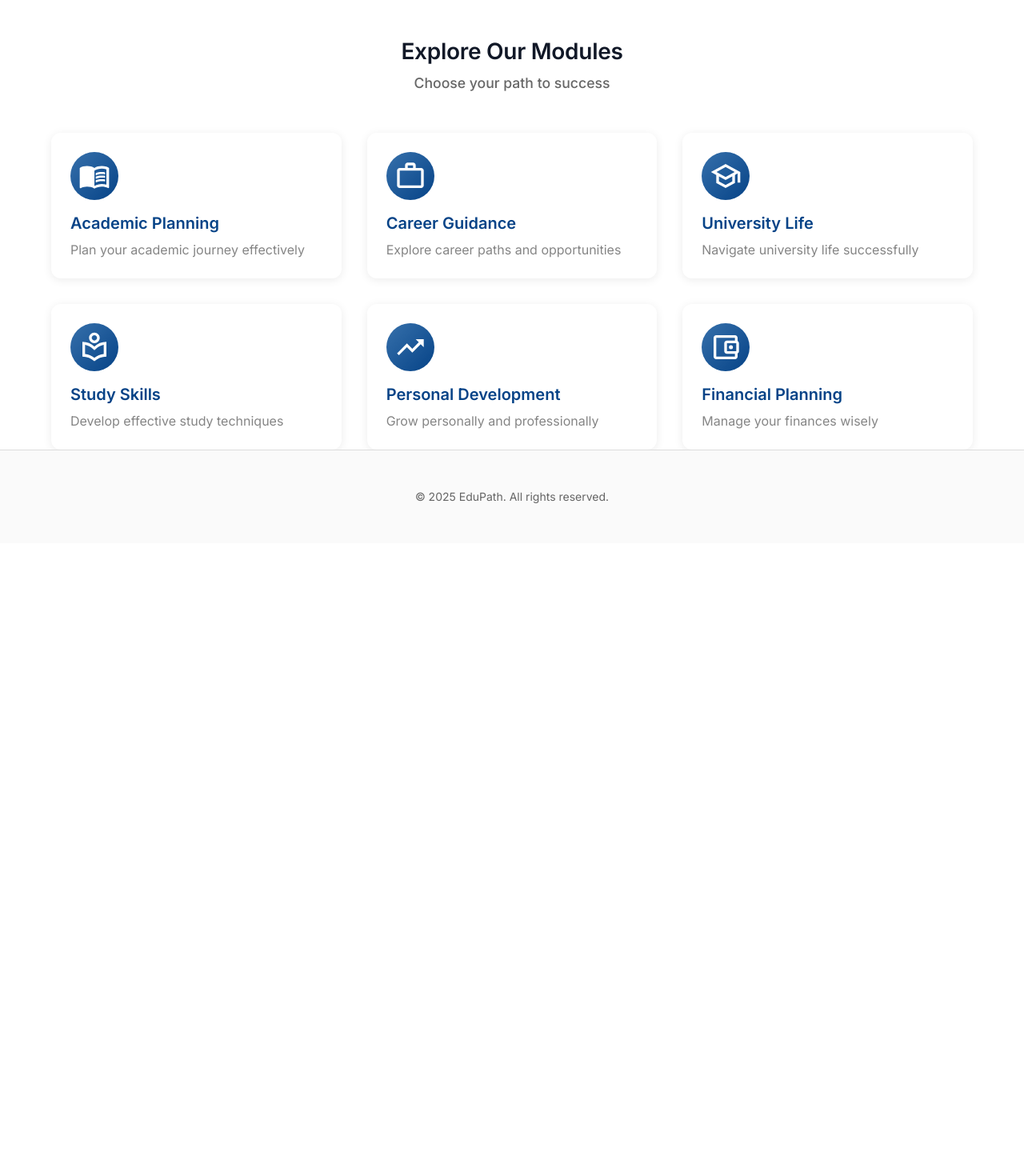
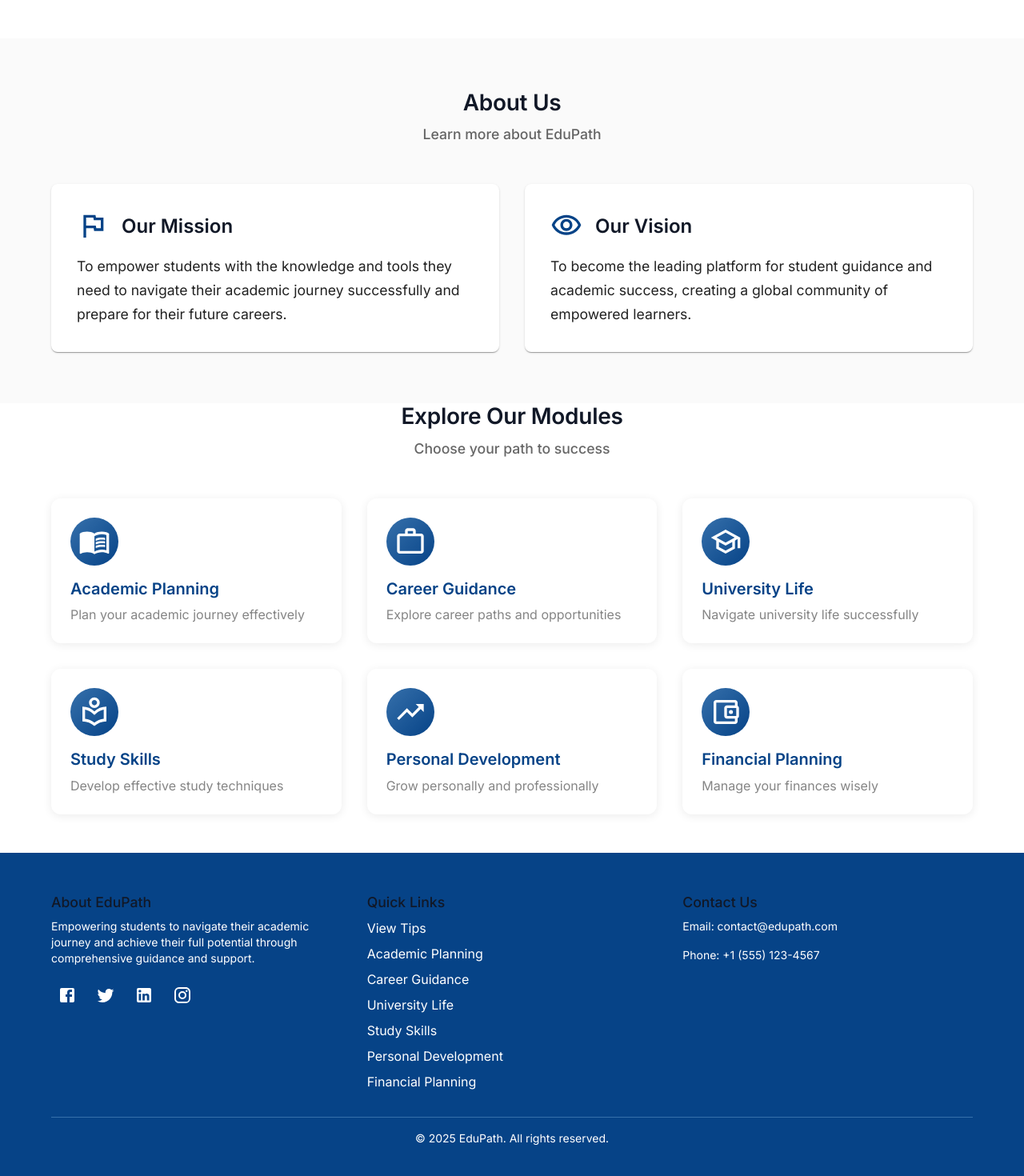
Before and after one commit to Abdulrezak-halid/eduPath-app, a React (Vite) app in the folder packages/frontend/: page / in a window 1280 px wide. Shown: the part 360-1830 px from the top of the page at 80% size. Before the commit the page ends 1039 px from the top, so only its background shows below. Built offline with nearby package versions, Linux system fonts and the light colour scheme.

Commit message:
feat(front): improve home and footer pages

```diff
--- a/packages/frontend/src/locales/en.json
+++ b/packages/frontend/src/locales/en.json
@@ -2,6 +2,7 @@
   "EduPath": "EduPath",
   "startJourney": "Start Your Journey",
   "viewTips": "View Tips",
+  "back": "Back",
   "loading": "Loading...",
   "error": "An error occurred",
   "readMore": "Read More",
@@ -102,5 +103,13 @@
   "aboutMissionTitle": "Our Mission",
   "aboutMissionDescription": "To empower students with the knowledge and tools they need to navigate their academic journey successfully and prepare for their future careers.",
   "aboutVisionTitle": "Our Vision",
-  "aboutVisionDescription": "To become the leading platform for student guidance and academic success, creating a global community of empowered learners."
+  "aboutVisionDescription": "To become the leading platform for student guidance and academic success, creating a global community of empowered learners.",
+
+  "footerAboutTitle": "About EduPath",
+  "footerAboutDescription": "Empowering students to navigate their academic journey and achieve their full potential through comprehensive guidance and support.",
+  "footerQuickLinksTitle": "Quick Links",
+  "footerContactTitle": "Contact Us",
+  "footerContactEmail": "Email: contact@edupath.com",
+  "footerContactPhone": "Phone: +1 (555) 123-4567",
+  "footerRightsReserved": "All rights reserved."
 }
--- a/packages/frontend/src/modules/home/pages/CHomePage.tsx
+++ b/packages/frontend/src/modules/home/pages/CHomePage.tsx
@@ -1,6 +1,21 @@
-import { Box, Button, Container, Grid, Typography } from '@mui/material';
+import {
+  Box,
+  Button,
+  Container,
+  Grid,
+  Typography,
+  IconButton,
+  Stack,
+  Link,
+} from '@mui/material';
 import { useTranslation } from 'react-i18next';
 import { Link as RouterLink } from 'react-router-dom';
+import FlagOutlinedIcon from '@mui/icons-material/FlagOutlined';
+import VisibilityOutlinedIcon from '@mui/icons-material/VisibilityOutlined';
+import FacebookIcon from '@mui/icons-material/Facebook';
+import TwitterIcon from '@mui/icons-material/Twitter';
+import LinkedInIcon from '@mui/icons-material/LinkedIn';
+import InstagramIcon from '@mui/icons-material/Instagram';
 
 import { getModules } from '@/shared/constants/modules';
 import { CModuleCard } from '@/shared/components/CModuleCard';
@@ -51,6 +66,98 @@ export const CHomePage = (): JSX.Element => {
         </Container>
       </Box>
 
+      {/* About Us Section */}
+      <Box sx={{ bgcolor: 'grey.50', py: 8, mt: 6 }}>
+        <Container maxWidth="lg">
+          <Typography variant="h3" component="h2" align="center" gutterBottom>
+            {t('aboutTitle')}
+          </Typography>
+          <Typography
+            variant="h6"
+            component="p"
+            align="center"
+            color="text.secondary"
+            sx={{ mb: 6, maxWidth: '800px', mx: 'auto' }}
+          >
+            {t('aboutSubtitle')}
+          </Typography>
+          <Grid container spacing={4}>
+            <Grid item xs={12} md={6}>
+              <Box
+                sx={{
+                  p: 4,
+                  height: '100%',
+                  bgcolor: 'background.paper',
+                  borderRadius: 2,
+                  boxShadow: 1,
+                  transition: 'transform 0.3s ease-in-out',
+                  '&:hover': {
+                    transform: 'translateY(-8px)',
+                    boxShadow: 3,
+                  },
+                }}
+              >
+                <Box
+                  sx={{
+                    display: 'flex',
+                    alignItems: 'center',
+                    mb: 2,
+                    color: 'primary.main',
+                  }}
+                >
+                  <FlagOutlinedIcon sx={{ fontSize: 40, mr: 2 }} />
+                  <Typography variant="h4" component="h3">
+                    {t('aboutMissionTitle')}
+                  </Typography>
+                </Box>
+                <Typography
+                  variant="body1"
+                  sx={{ fontSize: '1.1rem', lineHeight: 1.7 }}
+                >
+                  {t('aboutMissionDescription')}
+                </Typography>
+              </Box>
+            </Grid>
+            <Grid item xs={12} md={6}>
+              <Box
+                sx={{
+                  p: 4,
+                  height: '100%',
+                  bgcolor: 'background.paper',
+                  borderRadius: 2,
+                  boxShadow: 1,
+                  transition: 'transform 0.3s ease-in-out',
+                  '&:hover': {
+                    transform: 'translateY(-8px)',
+                    boxShadow: 3,
+                  },
+                }}
+              >
+                <Box
+                  sx={{
+                    display: 'flex',
+                    alignItems: 'center',
+                    mb: 2,
+                    color: 'primary.main',
+                  }}
+                >
+                  <VisibilityOutlinedIcon sx={{ fontSize: 40, mr: 2 }} />
+                  <Typography variant="h4" component="h3">
+                    {t('aboutVisionTitle')}
+                  </Typography>
+                </Box>
+                <Typography
+                  variant="body1"
+                  sx={{ fontSize: '1.1rem', lineHeight: 1.7 }}
+                >
+                  {t('aboutVisionDescription')}
+                </Typography>
+              </Box>
+            </Grid>
+          </Grid>
+        </Container>
+      </Box>
+
       {/* Modules Section */}
       <Container maxWidth="lg">
         <Typography variant="h3" component="h2" align="center" gutterBottom>
@@ -73,6 +180,111 @@ export const CHomePage = (): JSX.Element => {
           ))}
         </Grid>
       </Container>
+
+      {/* Footer */}
+      <Box
+        component="footer"
+        sx={{
+          bgcolor: 'primary.main',
+          color: 'primary.contrastText',
+          py: 6,
+          mt: 6,
+        }}
+      >
+        <Container maxWidth="lg">
+          <Grid container spacing={4}>
+            <Grid item xs={12} md={4}>
+              <Typography variant="h6" gutterBottom>
+                {t('footerAboutTitle')}
+              </Typography>
+              <Typography variant="body2">
+                {t('footerAboutDescription')}
+              </Typography>
+              <Stack direction="row" spacing={1} sx={{ mt: 2 }}>
+                <IconButton
+                  component={Link}
+                  href="https://facebook.com"
+                  target="_blank"
+                  rel="noopener"
+                  sx={{ color: 'primary.contrastText' }}
+                >
+                  <FacebookIcon />
+                </IconButton>
+                <IconButton
+                  component={Link}
+                  href="https://twitter.com"
+                  target="_blank"
+                  rel="noopener"
+                  sx={{ color: 'primary.contrastText' }}
+                >
+                  <TwitterIcon />
+                </IconButton>
+                <IconButton
+                  component={Link}
+                  href="https://linkedin.com"
+                  target="_blank"
+                  rel="noopener"
+                  sx={{ color: 'primary.contrastText' }}
+                >
+                  <LinkedInIcon />
+                </IconButton>
+                <IconButton
+                  component={Link}
+                  href="https://instagram.com"
+                  target="_blank"
+                  rel="noopener"
+                  sx={{ color: 'primary.contrastText' }}
+                >
+                  <InstagramIcon />
+                </IconButton>
+              </Stack>
+            </Grid>
+            <Grid item xs={12} md={4}>
+              <Typography variant="h6" gutterBottom>
+                {t('footerQuickLinksTitle')}
+              </Typography>
+              <Stack spacing={1}>
+                <Link
+                  component={RouterLink}
+                  to="/advice"
+                  sx={{ color: 'primary.contrastText', textDecoration: 'none' }}
+                >
+                  {t('viewTips')}
+                </Link>
+                {modules.map((module) => (
+                  <Link
+                    key={module.id}
+                    component={RouterLink}
+                    to={module.path}
+                    sx={{
+                      color: 'primary.contrastText',
+                      textDecoration: 'none',
+                    }}
+                  >
+                    {module.title}
+                  </Link>
+                ))}
+              </Stack>
+            </Grid>
+            <Grid item xs={12} md={4}>
+              <Typography variant="h6" gutterBottom>
+                {t('footerContactTitle')}
+              </Typography>
+              <Typography variant="body2" paragraph>
+                {t('footerContactEmail')}
+              </Typography>
+              <Typography variant="body2">{t('footerContactPhone')}</Typography>
+            </Grid>
+          </Grid>
+          <Typography
+            variant="body2"
+            align="center"
+            sx={{ mt: 4, borderTop: 1, borderColor: 'primary.light', pt: 2 }}
+          >
+            © {new Date().getFullYear()} EduPath. {t('footerRightsReserved')}
+          </Typography>
+        </Container>
+      </Box>
     </Box>
   );
 };
--- /dev/null
+++ b/packages/frontend/src/shared/components/CBackButton.tsx
@@ -0,0 +1,33 @@
+import { IconButton } from '@mui/material';
+import { useNavigate } from 'react-router-dom';
+import { useTranslation } from 'react-i18next';
+import ArrowBackOutlinedIcon from '@mui/icons-material/ArrowBackOutlined';
+
+export const CBackButton = (): JSX.Element => {
+  const navigate = useNavigate();
+  const { t } = useTranslation();
+
+  const handleBack = () => {
+    navigate(-1);
+  };
+
+  return (
+    <IconButton
+      onClick={handleBack}
+      sx={{
+        position: 'absolute',
+        left: { xs: 16, md: 32 },
+        top: { xs: 16, md: 32 },
+        color: 'primary.contrastText',
+        bgcolor: 'rgba(255, 255, 255, 0.1)',
+        '&:hover': {
+          bgcolor: 'rgba(255, 255, 255, 0.2)',
+        },
+        zIndex: 1,
+      }}
+      aria-label={t('back')}
+    >
+      <ArrowBackOutlinedIcon />
+    </IconButton>
+  );
+};
--- a/packages/frontend/src/shared/components/CHeroSection.tsx
+++ b/packages/frontend/src/shared/components/CHeroSection.tsx
@@ -1,6 +1,8 @@
 import { motion } from 'framer-motion';
 import styled from '@emotion/styled';
 import { Box, Container, Typography, useTheme } from '@mui/material';
+import { CBackButton } from './CBackButton';
+import { useLocation } from 'react-router-dom';
 
 interface ICHeroSectionProps {
   title: React.ReactNode;
@@ -40,9 +42,12 @@ export const CHeroSection = ({
   children,
 }: ICHeroSectionProps): JSX.Element => {
   const theme = useTheme();
+  const location = useLocation();
+  const showBackButton = location.pathname !== '/';
 
   return (
-    <HeroWrapper>
+    <HeroWrapper sx={{ position: 'relative' }}>
+      {showBackButton && <CBackButton />}
       <ContentWrapper maxWidth="md">
         <motion.div
           initial={{ opacity: 0, y: 20 }}
--- a/packages/frontend/src/shared/components/CMainLayout.tsx
+++ b/packages/frontend/src/shared/components/CMainLayout.tsx
@@ -3,7 +3,6 @@ import {
   Box,
   Container,
   Toolbar,
-  Typography,
   IconButton,
   Menu,
   MenuItem,
@@ -26,13 +25,6 @@ const StyledAppBar = styled(AppBar)(({ theme }) => ({
   background: theme.palette.background.paper,
   boxShadow: 'none',
   borderBottom: `1px solid ${theme.palette.divider}`,
-}));
-
-const StyledFooter = styled(Box)(({ theme }) => ({
-  padding: theme.spacing(6, 0),
-  marginTop: 'auto',
-  backgroundColor: theme.palette.grey[50],
-  borderTop: `1px solid ${theme.palette.divider}`,
 }));
 
 export const CMainLayout = ({ children }: ICMainLayoutProps): JSX.Element => {
@@ -176,11 +168,7 @@ export const CMainLayout = ({ children }: ICMainLayoutProps): JSX.Element => {
           >
             {t('navigationQuestions')}
           </MenuItem>
-          <MenuItem
-            component={RouterLink}
-            to="/about"
-            onClick={handleClose}
-          >
+          <MenuItem component={RouterLink} to="/about" onClick={handleClose}>
             {t('navigationAbout')}
           </MenuItem>
         </Menu>
@@ -205,14 +193,6 @@ export const CMainLayout = ({ children }: ICMainLayoutProps): JSX.Element => {
           {children}
         </motion.div>
       </Box>
-
-      <StyledFooter>
-        <Container maxWidth="lg">
-          <Typography variant="body2" color="text.secondary" align="center">
-            © {new Date().getFullYear()}  {t('EduPath')}. {t('footerRights')}
-          </Typography>
-        </Container>
-      </StyledFooter>
     </Box>
   );
 };
```
Also changed, not shown: packages/frontend/src/locales/tr.json (+10 -1 lines), packages/frontend/src/modules/personal-development/pages/CPersonalDevelopmentModule.tsx (+8 -10 lines), packages/frontend/src/modules/study-skills/pages/CStudySkillsModule.tsx (+8 -8 lines).
